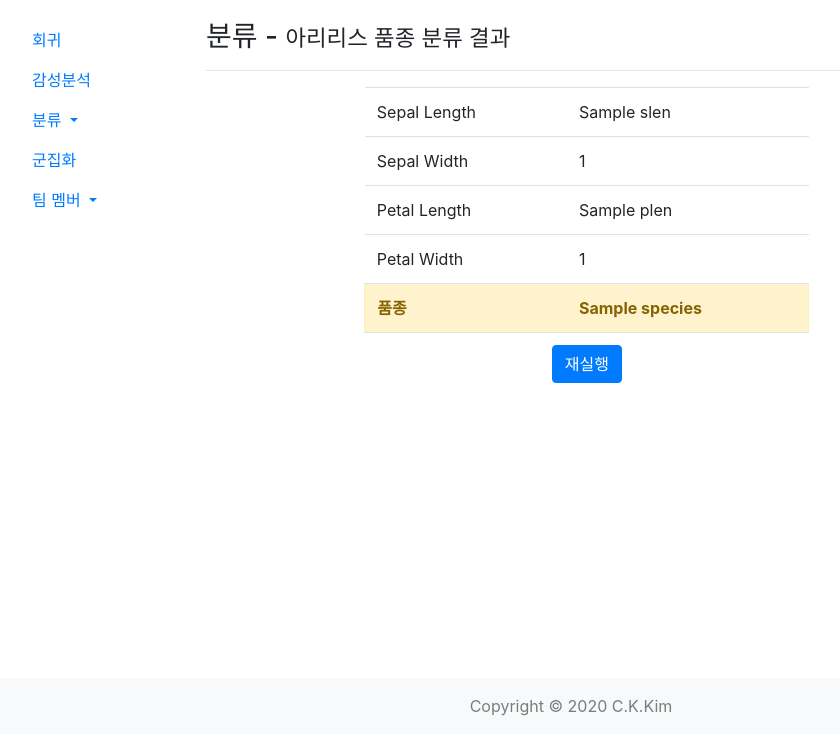
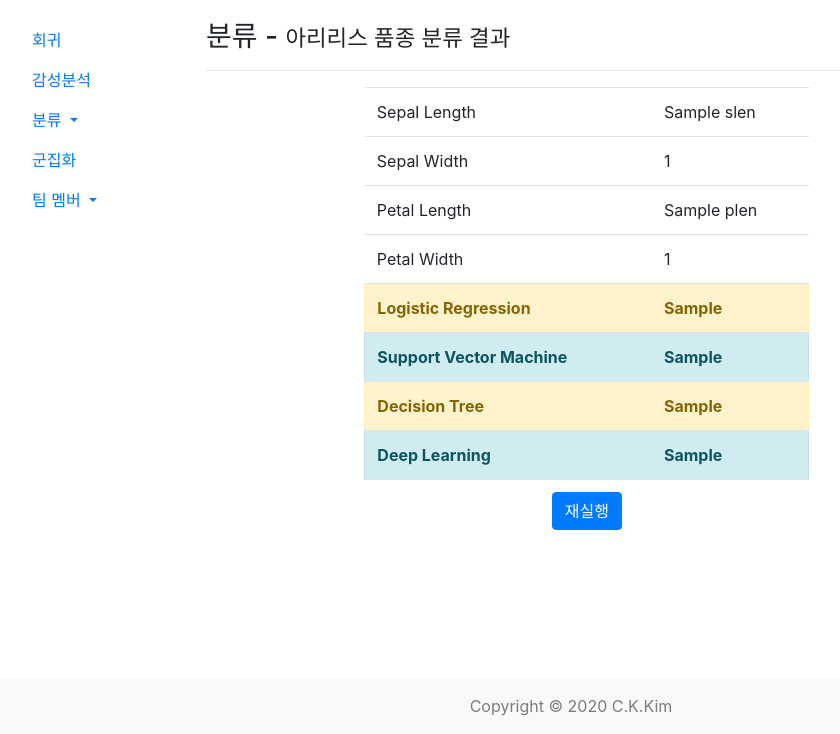
Before and after one commit to ckiekim/Flask-Web, a Flask app: template templates/iris_cla_result.html in a window 1280 px wide. Shown: the part 66-800 px from the top of the page, without its empty margins (69-909 px from the left). Run offline with Flask 2, Linux system fonts and the light colour scheme; the template is opened without the code that fills it: most values are stand-ins (such as "Sample title", 1, 10 or a date in 2020); parts of the project's set-up code (start-up, migrations or seed data) failed here and were passed over; some libraries are stand-ins or nearby versions.

Commit message:
아이리스 ML 분류

```diff
--- a/app.py
+++ b/app.py
@@ -1,6 +1,5 @@
 from flask import Flask, request, render_template
 from werkzeug.utils import secure_filename
-import datetime
 import joblib
 from konlpy.tag import Okt
 import re
@@ -15,7 +14,6 @@ from clu_util import clustering_iris
 app = Flask(__name__)
 app.debug=True
 
-dow = ['월', '화', '수', '목', '금', '토', '일']
 stopwords=['의','가','이','은','들','는','좀','잘','걍','과','도','를','으로','자','에','와','한','하다']
 okt = Okt()
 tfidf_vector = None
@@ -23,12 +21,10 @@ model_lr = None
 dtmvector = None
 model_nb = None
 vgg = None
-model_iris = None
-
-def get_today():
-    now = datetime.datetime.now()
-    today = now.strftime('%Y-%m-%d') + ' (' + dow[now.weekday()] + ')'
-    return today
+model_iris_deep = None
+model_iris_lr = None
+model_iris_svm = None
+model_iris_dt = None
 
 def load_lr():
     global tfidf_vector, model_lr
@@ -62,19 +58,22 @@ def load_vgg():
     vgg = VGG16()
 
 def load_iris():
-    global model_iris
-    model_iris = load_model(os.path.join(app.root_path, 'model/iris.hdf5'))
+    global model_iris_deep, model_iris_lr, model_iris_svm, model_iris_dt
+    model_iris_deep = load_model(os.path.join(app.root_path, 'model/iris.hdf5'))
+    model_iris_lr = joblib.load(os.path.join(app.root_path, 'model/iris_lr.pkl'))
+    model_iris_svm = joblib.load(os.path.join(app.root_path, 'model/iris_svm.pkl'))
+    model_iris_dt = joblib.load(os.path.join(app.root_path, 'model/iris_dt.pkl'))
 
 @app.route('/')
 def index():
     menu = {'home':True, 'regression':False, 'senti':False, 'classification':False, 'clustering':False}
-    return render_template('home.html', menu=menu, today=get_today())
+    return render_template('home.html', menu=menu)
 
 @app.route('/regression', methods=['GET', 'POST'])
 def regression():
     menu = {'home':False, 'regression':True, 'senti':False, 'classification':False, 'clustering':False}
     if request.method == 'GET':
-        return render_template('regression.html', menu=menu, today=get_today())
+        return render_template('regression.html', menu=menu)
     else:
         sp_names = ['Setosa', 'Versicolor', 'Virginica']
         slen = float(request.form['slen'])      # Sepal Length
@@ -85,13 +84,13 @@ def regression():
         swid = 0.63711424 * slen - 0.53485016 * plen + 0.55807355 * pwid - 0.12647156 * sp + 0.78264901
         swid = round(swid, 4)
         iris = {'slen':slen, 'swid':swid, 'plen':plen, 'pwid':pwid, 'species':species}
-        return render_template('reg_result.html', menu=menu, today=get_today(), iris=iris)
+        return render_template('reg_result.html', menu=menu, iris=iris)
 
 @app.route('/senti', methods=['GET', 'POST'])
 def senti():
     menu = {'home':False, 'regression':False, 'senti':True, 'classification':False, 'clustering':False}
     if request.method == 'GET':
-        return render_template('senti.html', menu=menu, today=get_today())
+        return render_template('senti.html', menu=menu)
     else:
         review = request.form['review']
         review_dtm_lr = lr_transform(review)
@@ -101,13 +100,13 @@ def senti():
         lr = '긍정' if lr_result else '부정'
         nb = '긍정' if nb_result else '부정'
         movie = {'review':review, 'lr':lr, 'nb':nb}
-        return render_template('senti_result.html', menu=menu, today=get_today(), movie=movie)
+        return render_template('senti_result.html', menu=menu, movie=movie)
 
 @app.route('/iris_classification', methods=['GET', 'POST'])
 def iris_classification():
     menu = {'home':False, 'regression':False, 'senti':False, 'classification':True, 'clustering':False}
     if request.method == 'GET':
-        return render_template('iris_classification.html', menu=menu, today=get_today())
+        return render_template('iris_classification.html', menu=menu)
     else:
         sp_names = ['Setosa', 'Versicolor', 'Virginica']
         slen = float(request.form['slen'])      # Sepal Length
@@ -115,16 +114,21 @@ def iris_classification():
         plen = float(request.form['plen'])      # Petal Length
         pwid = float(request.form['pwid'])      # Petal Width
         iris_test = np.array([slen, swid, plen, pwid]).reshape(1, 4)
-        sp = np.argmax(model_iris.predict(iris_test))
-        species = sp_names[sp]
-        iris = {'slen':slen, 'swid':swid, 'plen':plen, 'pwid':pwid, 'species':species}
-        return render_template('iris_cla_result.html', menu=menu, today=get_today(), iris=iris)
+        sp = np.argmax(model_iris_deep.predict(iris_test))
+        species_deep = sp_names[sp]
+        species_lr = sp_names[model_iris_lr.predict(iris_test)[0]]
+        species_svm = sp_names[model_iris_svm.predict(iris_test)[0]]
+        species_dt = sp_names[model_iris_dt.predict(iris_test)[0]]
+        iris = {'slen':slen, 'swid':swid, 'plen':plen, 'pwid':pwid,
+                'species_deep':species_deep, 'species_lr':species_lr,
+                'species_svm':species_svm, 'species_dt':species_dt}
+        return render_template('iris_cla_result.html', menu=menu, iris=iris)
 
 @app.route('/classification', methods=['GET', 'POST'])
 def classification():
     menu = {'home':False, 'regression':False, 'senti':False, 'classification':True, 'clustering':False}
     if request.method == 'GET':
-        return render_template('classification.html', menu=menu, today=get_today())
+        return render_template('classification.html', menu=menu)
     else:
         f = request.files['image']
         filename = os.path.join(app.root_path, 'static/images/uploads/') + secure_filename(f.filename)
@@ -134,7 +138,7 @@ def classification():
         label_key = np.argmax(yhat)
         label = decode_predictions(yhat)
         label = label[0][0]
-        return render_template('cla_result.html', menu=menu, today=get_today(),
+        return render_template('cla_result.html', menu=menu,
                                 filename=secure_filename(f.filename),
                                 label=label[1], pct='%.2f' % (label[2]*100))
 
@@ -142,7 +146,7 @@ def classification():
 def clustering():
     menu = {'home':False, 'regression':False, 'senti':False, 'classification':False, 'clustering':True}
     if request.method == 'GET':
-        return render_template('clustering.html', menu=menu, today=get_today())
+        return render_template('clustering.html', menu=menu)
     else:
         f = request.files['csv']
         filename = 'static/images/uploads/' + secure_filename(f.filename)
@@ -152,7 +156,7 @@ def clustering():
 
         file_path = os.path.join(app.root_path, 'static/images/kmc.png')
         mtime = int(os.stat(file_path).st_mtime)
-        return render_template('clu_result.html', menu=menu, today=get_today(),
+        return render_template('clu_result.html', menu=menu,
                                 K=ncls, mtime=mtime)
 
 @app.errorhandler(404)
--- a/templates/base.html
+++ b/templates/base.html
@@ -29,7 +29,7 @@
                 </li>
             </ul>
             <div class="navbar-text" id="clock">
-                {{today}}
+                시계 영역
             </div>
         </nav>
     </div>
--- a/templates/iris_cla_result.html
+++ b/templates/iris_cla_result.html
@@ -18,8 +18,20 @@
                     <td>Petal Width</td><td>{{iris.pwid}}</td>
                 </tr>
                 <tr class="alert alert-warning">
-                    <td><strong>품종</strong></td>
-                    <td><strong>{{iris.species}}</strong></td>
+                    <td><strong>Logistic Regression</strong></td>
+                    <td><strong>{{iris.species_lr}}</strong></td>
+                </tr>
+                <tr class="alert alert-info">
+                    <td><strong>Support Vector Machine</strong></td>
+                    <td><strong>{{iris.species_svm}}</strong></td>
+                </tr>
+                <tr class="alert alert-warning">
+                    <td><strong>Decision Tree</strong></td>
+                    <td><strong>{{iris.species_dt}}</strong></td>
+                </tr>
+                <tr class="alert alert-info">
+                    <td><strong>Deep Learning</strong></td>
+                    <td><strong>{{iris.species_deep}}</strong></td>
                 </tr>
                 <tr>
                     <td colspan="2" style="text-align: center;">
```
Also changed, not shown: 1 other file.
